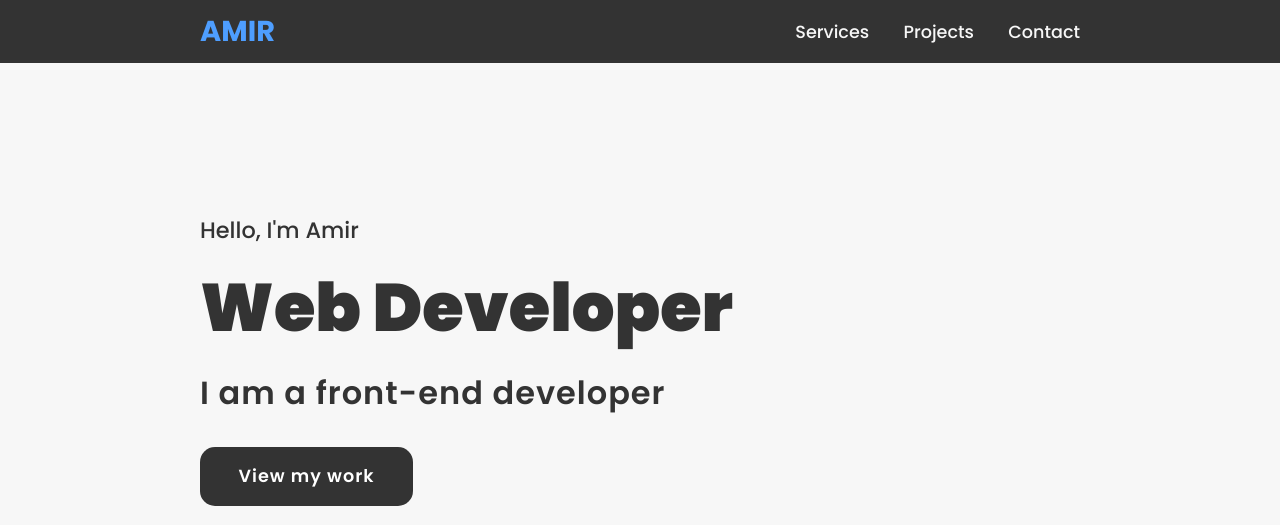
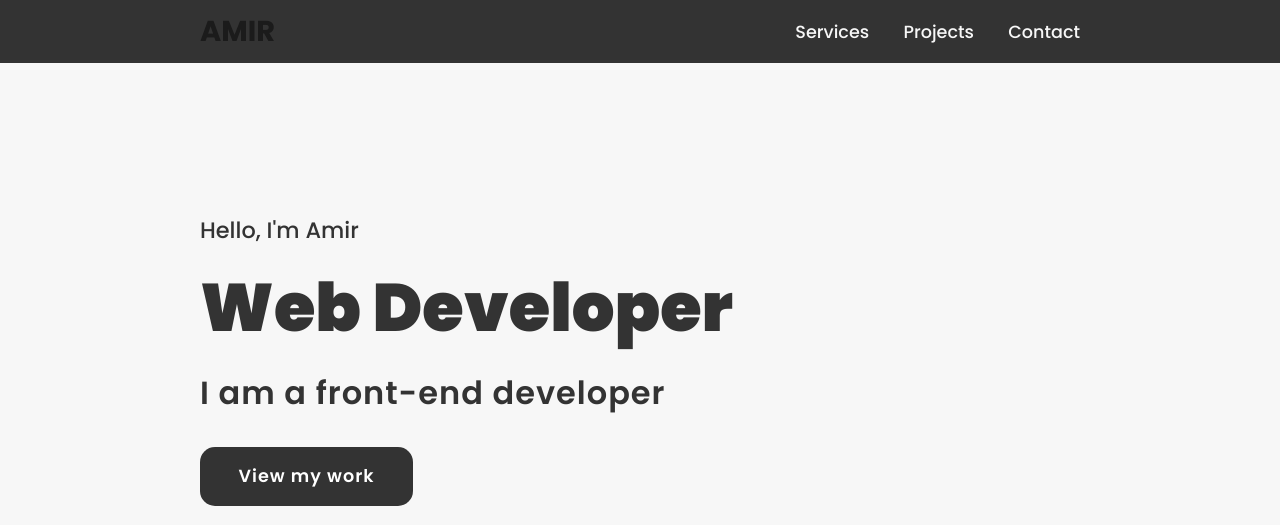
Before and after one commit to iamirayman/amir, a plain HTML site: page index.html in a window 1280 px wide. Shown: the top 525 px of the page. Drawn offline with Linux system fonts and the light colour scheme.

Commit message:
Update style.css
لون اللوجو امير

```diff
--- a/css1/style.css
+++ b/css1/style.css
@@ -32,7 +32,7 @@ header {
 }
 .logo {
     text-decoration: none;
-    color: #4e9eff;
+    color: #1b1b1b;
     text-transform: uppercase;
     font-weight: 700;
     font-size: 1.8em;
```
